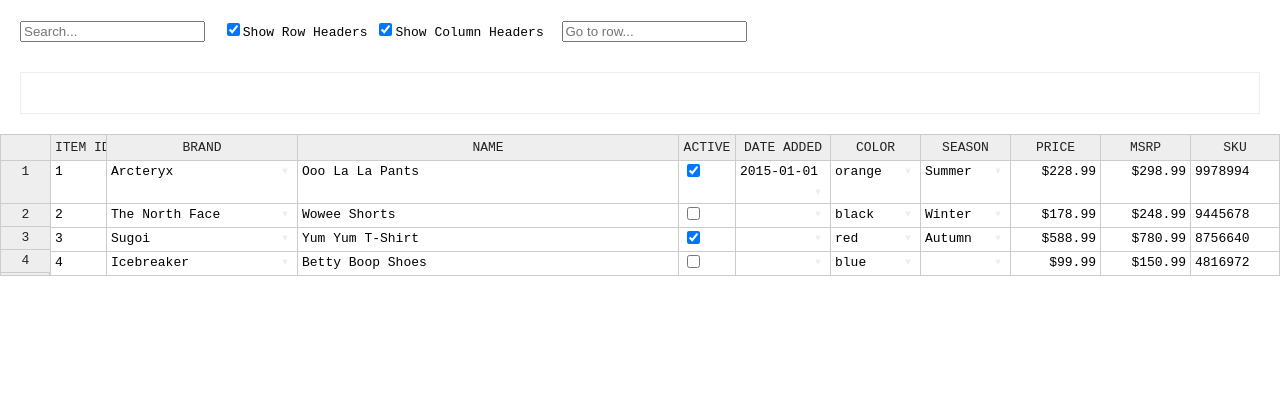
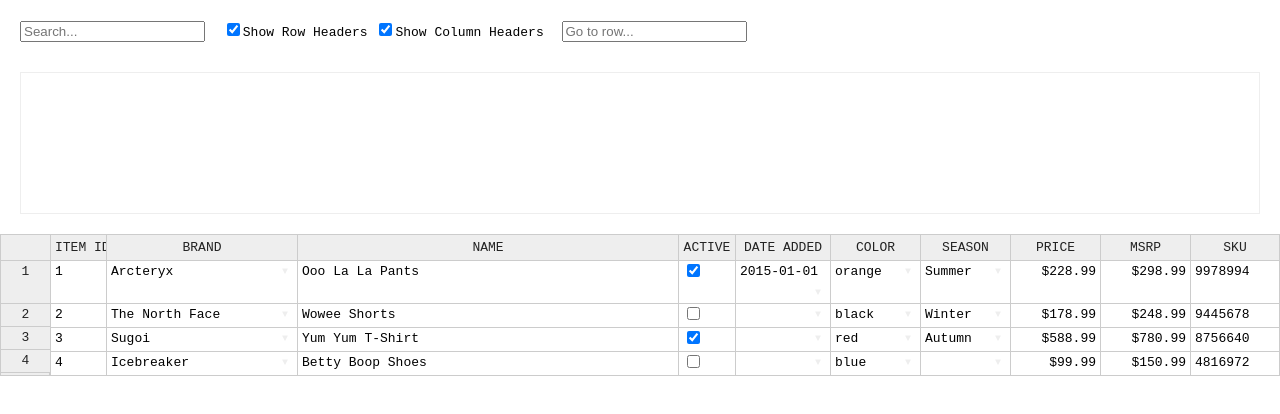
Before and after one commit to davidemaser/handson-dev, a website: page dropdown.html in a window 1280 px wide. Drawn offline with Linux system fonts and the light colour scheme.

Commit message:
Small experiments

```diff
--- a/dropdown.html
+++ b/dropdown.html
@@ -28,7 +28,7 @@
             display: block;
             padding: 20px;
             margin: 20px;
-            max-height: 100px;
+            height: 100px;
             overflow-y: auto;
         }
     </style>
```
